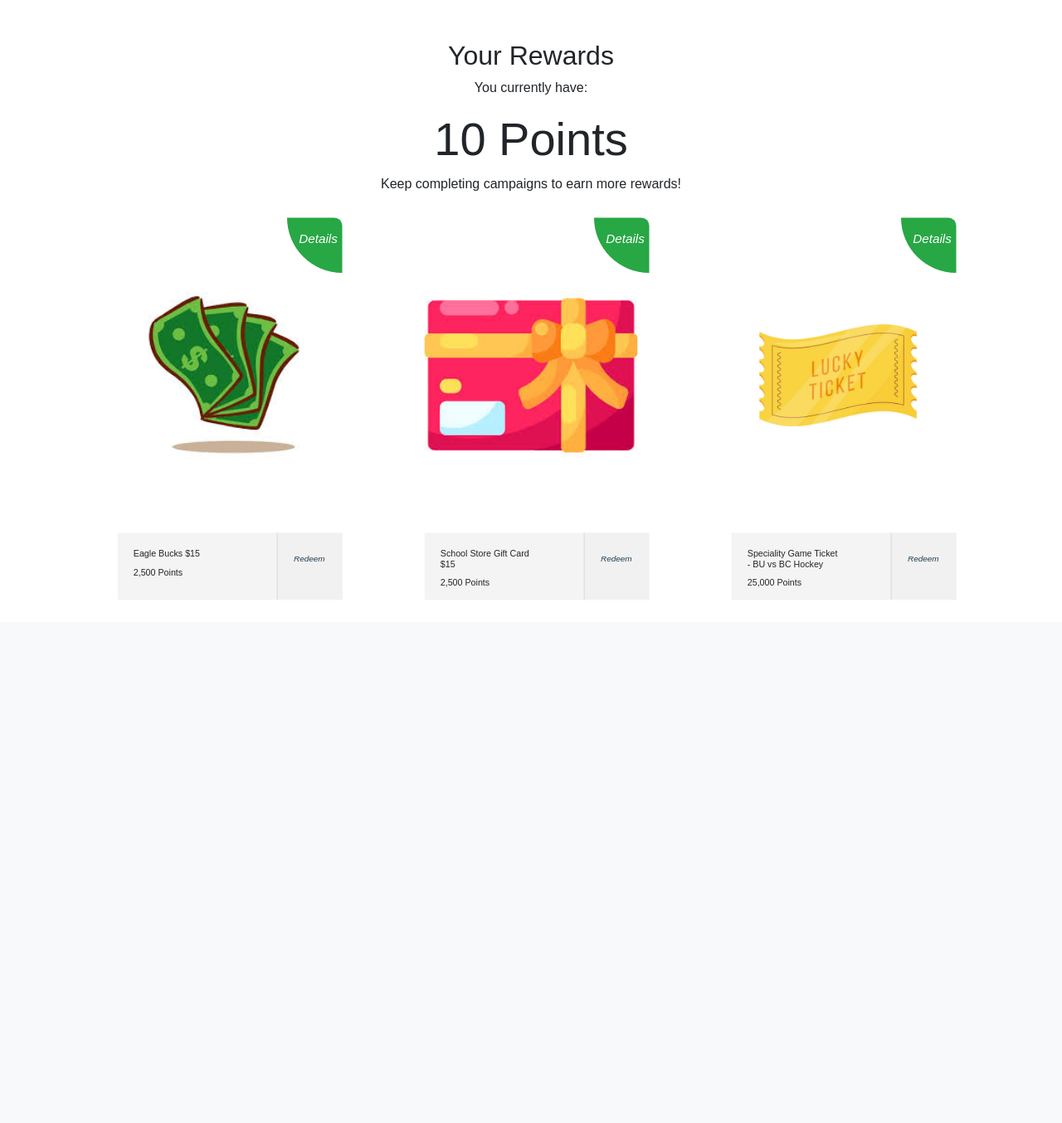
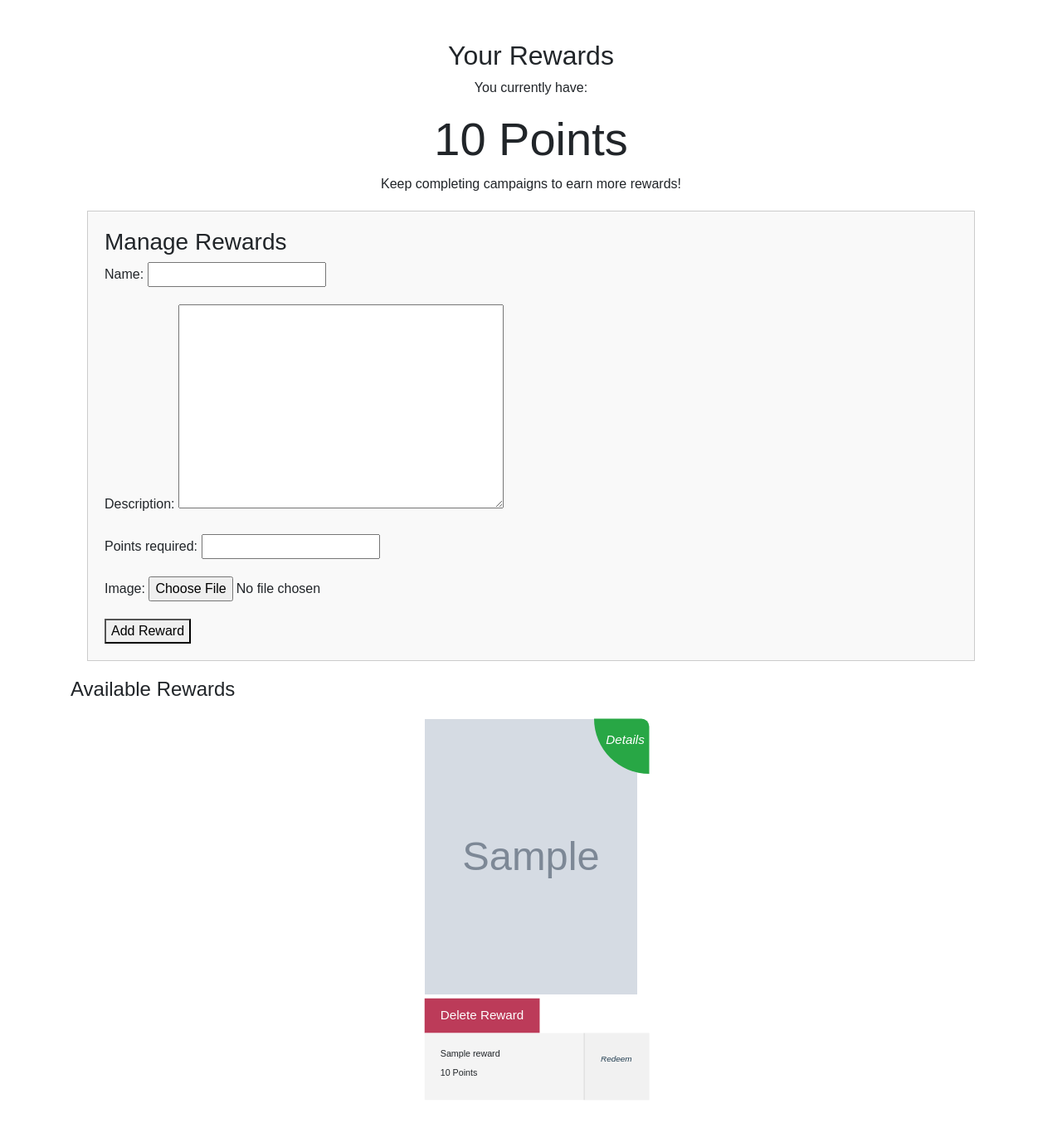
Before and after one commit to CSCI3356-Fall2024/Electronic-Eagles, a Django app: page /rewards/ in a window 1280 px wide. Shown: the part 66-1420 px from the top of the page at 83% size. Before the commit the page ends 789 px from the top, so only its background shows below. Run offline with Django 5.2, Linux system fonts and the light colour scheme; a user stored in the database is signed in; tables that the repository leaves empty hold one stand-in row (values such as "Sample post"); grey boxes marked "Sample" are stand-in pictures.

Commit message:
Adding reward page functionality
Superusers now have the ability to add rewards and delete them

```diff
--- a/delivery3/app/models.py
+++ b/delivery3/app/models.py
@@ -108,7 +108,7 @@ class Reward(models.Model):
     image = models.ImageField(upload_to='rewards/', blank=True, null=True)
 
     def __str__(self):
-        return self.name
+        return f"{self.name} (Points needed: {self.points_required})"
 
 class News(models.Model):
     title = models.CharField(max_length=200)
--- a/delivery3/app/templates/rewards.html
+++ b/delivery3/app/templates/rewards.html
@@ -11,7 +11,8 @@
 
     .flex {
         display: flex;
-        justify-content: center;
+        flex-wrap: wrap;
+        justify-content: space-around;
         align-items: center;
     }
     .wrapper {
@@ -37,27 +38,6 @@
         height: 100%;
         word-wrap: break-word;
         overflow-wrap: break-word;
-    }
-
-    .wrapper .container .top1 {
-        width: 100%;
-        height: 80%;
-        background: url("{% static 'money.jpg' %}") no-repeat center center;
-        background-size: 100%;
-    }
-
-    .wrapper .container .top2 {
-        width: 100%;
-        height: 80%;
-        background: url("{% static 'giftCard.jpg' %}") no-repeat center center;
-        background-size: 100%;
-    }
-
-    .wrapper .container .top3 {
-        width: 100%;
-        height: 80%;
-        background: url("{% static 'luckyTicket.jpg' %}") no-repeat center center;
-        background-size: 100%;
     }
 
     .wrapper .container .bottom {
@@ -232,7 +212,25 @@
         font-size: 13px;
     }
 
+    .admin-form {
+        margin: 20px;
+        padding: 20px;
+        border: 1px solid #ccc;
+        background-color: #f9f9f9;
+    }
 
+    .reward-image {
+    width: 100%;
+    display: block;
+    }
+
+    .reward-image.superuser {
+        height: 70%; /* Height for superusers */
+    }
+
+    .reward-image.regular {
+        height: 80%; /* Height for regular users */
+    }
 
 </style>
 <script src="https://ajax.googleapis.com/ajax/libs/jquery/3.5.1/jquery.min.js"></script>
@@ -255,27 +253,51 @@ $(document).on('click', '.remove', function() {
         <p>Keep completing campaigns to earn more rewards!</p>
         <p>{{ rewardResponse }}</p>
     </div>
+
+    {% if request.user.is_superuser %}
+        <div class="admin-form">
+            <h3>Manage Rewards</h3>
+            <form method="post" action="{% url 'rewards' %}" enctype="multipart/form-data">
+                {% csrf_token %}
+                <p>{{ form.name.label_tag }} {{ form.name }}</p>
+                <p>{{ form.description.label_tag }} {{ form.description }}</p>
+                <p>{{ form.points_required.label_tag }} {{ form.points_required }}</p>
+                <p>{{ form.image.label_tag }} {{ form.image }}</p>
+                <button type="submit">Add Reward</button>
+            </form>
+        </div>
+    {% endif %}
+
+    <h4>Available Rewards</h4>
     <div class="flex">
+        {% for reward in rewards %}
         <div class="wrapper">
             <div class="container">
-          <div class="top1"></div>
+              {% load static %}
+              <img class="reward-image {% if request.user.is_superuser %}superuser{% else %}regular{% endif %}" src="{% if reward.image %}{{ reward.image.url }}{% else %}{% static 'EveryBiteCounts.jpg' %}{% endif %}" alt="{{ reward.name }}">
+              {% if request.user.is_superuser %}
+                <form action="{% url 'rewards' %}" method="post">
+                  {% csrf_token %}
+                  <input type="hidden" name="delete_reward_id" value="{{ reward.id }}">
+                  <button type="submit" class="delete-btn" style="background-color: #BC3B59; color: white; border: none; padding: 10px 20px; margin-top: 5px;">Delete Reward</button>
+                </form>
+              {% endif %}
               <div class="bottom">
                 <div class="left">
                   <div class="details">
-                <h1>Eagle Bucks $15</h1>
-                <p>2,500 Points</p>
+                    <h1>{{ reward.name }}</h1>
+                    <p>{{ reward.points_required }} Points</p>
                   </div>
                   <div class="buy"><i class="material-icons">Redeem</i></div>
                 </div>
                 <div class="right">
                   <form action="{% url 'rewards' %}" method="POST">
                     {% csrf_token %}
-                <input type="hidden" name="points_to_subtract" value="2500">
-                <input type="hidden" name="item_name" value="$15 Eagles Bucks">
+                    <input type="hidden" name="reward_id" value="{{ reward.id }}">
                     <button type="submit"><div class="done"><i class="material-icons">Yes</i></div></button>
                   </form>
                   <div class="details">
-                <p>Are you sure you want to reddem 2,500 points for $15 Eagle Bucks?</p>
+                    <p>Are you sure you want to redeem {{ reward.points_required }} points for {{ reward.name }}?</p>
                   </div>
                   <div class="remove"><i class="material-icons">Cancel</i></div>
                 </div>
@@ -289,90 +311,14 @@ $(document).on('click', '.remove', function() {
                     <th>Product Description</th>
                   </tr>
                   <tr>
-                <td>$15 in Eagle Bucks</td>
+                    <td>{{ reward.description }}</td>
                   </tr>
                 </table>
               </div>
             </div>
           </div>
-      <div class="wrapper">
-        <div class="container">
-          <div class="top2"></div>
-          <div class="bottom">
-            <div class="left">
-              <div class="details">
-                <h1>School Store Gift Card $15</h1>
-                <p>2,500 Points</p>
-              </div>
-            <div class="buy"><i class="material-icons">Redeem</i></div>
-            </div>
-            <div class="right">
-                <form action="{% url 'rewards' %}" method="POST">
-                    {% csrf_token %}
-                    <input type="hidden" name="points_to_subtract" value="2500">
-                    <input type="hidden" name="item_name" value="$15 School Store Gift Card">
-                    <button type="submit"><div class="done"><i class="material-icons">Yes</i></div></button>
-                </form>
-              <div class="details">
-                <p>Are you sure you want to redeem 2,500 points for a $15 School Store Gift Card?</p>
-              </div>
-              <div class="remove"><i class="material-icons">Cancel</i></div>
-            </div>
-          </div>
-        </div>
-        <div class="inside">
-          <div class="icon"><i class="material-icons">Details</i></div>
-          <div class="contents">
-            <table>
-              <tr>
-                <th>Product Description</th>
-              </tr>
-              <tr>
-                <td>$15 School Store Gift Card</td>
-              </tr>
-            </table>
-          </div>
-        </div>
-      </div>
-      <div class="wrapper">
-        <div class="container">
-          <div class="top3"></div>
-          <div class="bottom">
-            <div class="left">
-              <div class="details">
-                <h1>Speciality Game Ticket - BU vs BC Hockey</h1>
-                <p>25,000 Points</p>
-              </div>
-              <div class="buy"><i class="material-icons">Redeem</i></div>
-            </div>
-            <div class="right">
-                <form action="{% url 'rewards' %}" method="POST">
-                    {% csrf_token %}
-                    <input type="hidden" name="points_to_subtract" value="25000">
-                    <input type="hidden" name="item_name" value="Speciality Game Ticket - BU vs BC Hockey">
-                    <button type="submit"><div class="done"><i class="material-icons">Yes</i></div></button>
-                </form>
-              <div class="details">
-                <p>Are you sure you want to redeem 25,000 points for a BC vs BU hockey ticket?</p>
-              </div>
-              <div class="remove"><i class="material-icons">Cancel</i></div>
-            </div>
-          </div>
-        </div>
-        <div class="inside">
-          <div class="icon"><i class="material-icons">Details</i></div>
-          <div class="contents">
-            <table>
-              <tr>
-                <th>Product Description</th>
-              </tr>
-              <tr>
-                <td>Ticket to BC vs BU Hockey Game</td>
-              </tr>
-            </table>
-          </div>
-        </div>
-      </div>
+        {% endfor %}
+
     </div>
     </body>
 {% endblock %}
--- a/delivery3/app/views.py
+++ b/delivery3/app/views.py
@@ -15,6 +15,8 @@ from django.views.decorators.http import require_http_methods
 from django.core.mail import send_mail
 from django.utils.timezone import now
 from allauth.account.models import EmailAddress
+from .forms import RewardForm
+from .models import Reward
 
 @login_required
 @require_http_methods(["POST"])
@@ -75,6 +77,7 @@ def validate_campaign(request, campaign_id):
 
 def landing_page(request):
     now = timezone.now()
+    news_campaigns = Campaign.objects.none()
     if request.user.is_authenticated:
         profile, created = UserProfile.objects.get_or_create(user=request.user)
         news_campaigns = Campaign.objects.filter(
@@ -316,6 +319,10 @@ def view_campaign_details(request, pk):
 @login_required
 def rewards_view(request):
     user_profile = request.user.userprofile
+    user = request.user
+    rewards = Reward.objects.all()
+    if request.user.is_superuser:
+        form = RewardForm(request.POST or None, request.FILES or None)
     rewardResponse = ""
 
     if request.method == 'POST':
@@ -339,6 +346,51 @@ def rewards_view(request):
                 else:
                     messages.error(request, "You have already redeemed this campaign.")
                 return redirect('actions')
+
+        elif 'reward_id' in request.POST:
+            reward_id = request.POST.get('reward_id')
+            reward = get_object_or_404(Reward, id=reward_id)
+            if user_profile.points >= reward.points_required:
+                user_profile.points -= reward.points_required
+                user_profile.save()
+                messages.success(request, f"You have successfully redeemed {reward.name} for {reward.points_required} points.")
+
+                ActivityLog.objects.create(
+                    user=request.user,
+                    activity_type='REDEEMED',
+                    points=-reward.points_required,
+                    description=f"Redeemed {reward.points_required} points for reward: {reward.name}"
+                )
+
+                rewardResponse = f'You have succesfully redeemed {reward.name} for {reward.points_required} points! Check email for more details.'
+                try:
+                    user = request.user
+                    email_address = EmailAddress.objects.filter(user=user, primary=True).first()
+                    send_mail(
+                        'Redeemed Reward!',
+                        f'You have successfully redeemed {reward.name} for {reward.points_required} points! '
+                        'Thank you for keeping the environment clean. Your efforts are not going unnoticed. '
+                        'The dev team here at Eco Edu hopes you enjoy your reward.',
+                        'blest@bc.edu',
+                        [email_address.email],
+                        fail_silently=False,
+                    )
+                    messages.success(request, "Points successfully redeemed and email sent!")
+
+                except Exception as e:
+                    messages.error(request, f"Points redeemed but failed to send email: {str(e)}")
+
+            else:
+                messages.error(request, f"Not enough points to redeem {reward.name}. You need {reward.points_required - user_profile.points} more points.")
+
+            return redirect ('rewards')
+
+        elif 'delete_reward_id' in request.POST:
+            reward_id = request.POST['delete_reward_id']
+            reward = get_object_or_404(Reward, id=reward_id)
+            reward.delete()
+            messages.success(request, "Reward successfully deleted.")
+            return redirect('rewards')
 
         elif 'points_to_subtract' in request.POST and 'item_name' in request.POST:
             points_to_subtract = int(request.POST.get('points_to_subtract', 0))
@@ -374,12 +426,22 @@ def rewards_view(request):
                     messages.error(request, f"Points redeemed but failed to send email: {str(e)}")
 
             return redirect('rewards')
+
+        elif request.user.is_superuser and 'name' in request.POST:
+            form = RewardForm(request.POST, request.FILES)
+            if form.is_valid():
+                form.save()
+                messages.success(request, "Reward added successfully!")
+                return redirect ('rewards')
+            else:
+                messages.error(request, "Failed to add reward. Please check the form and try again.")
+
         else:
             messages.error(request, "No item name or point total.")
 
+    context = {'points': user_profile.points, 'rewards': Reward.objects.all(), 'rewardResponse': rewardResponse, 'form' : form if request.user.is_superuser else None}
+    return render(request, 'rewards.html', context)
 
-
-    return render(request, 'rewards.html', {'points': user_profile.points, 'rewardResponse': rewardResponse})
 
 @login_required
 def activity_view(request):
```
Lines whose indentation alone changed are shown as unchanged.
